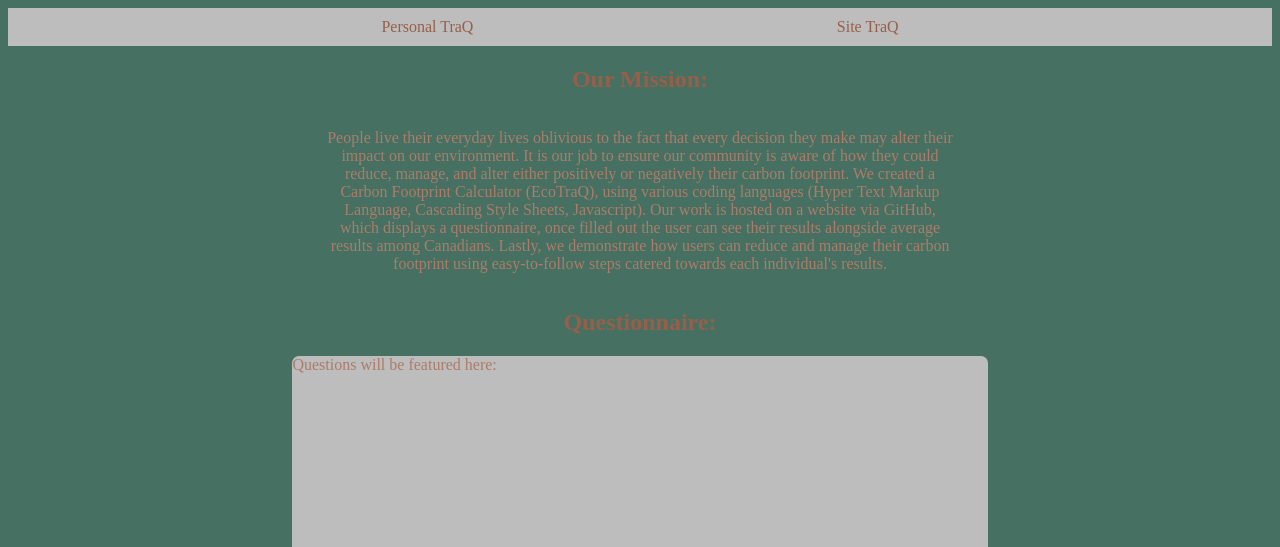
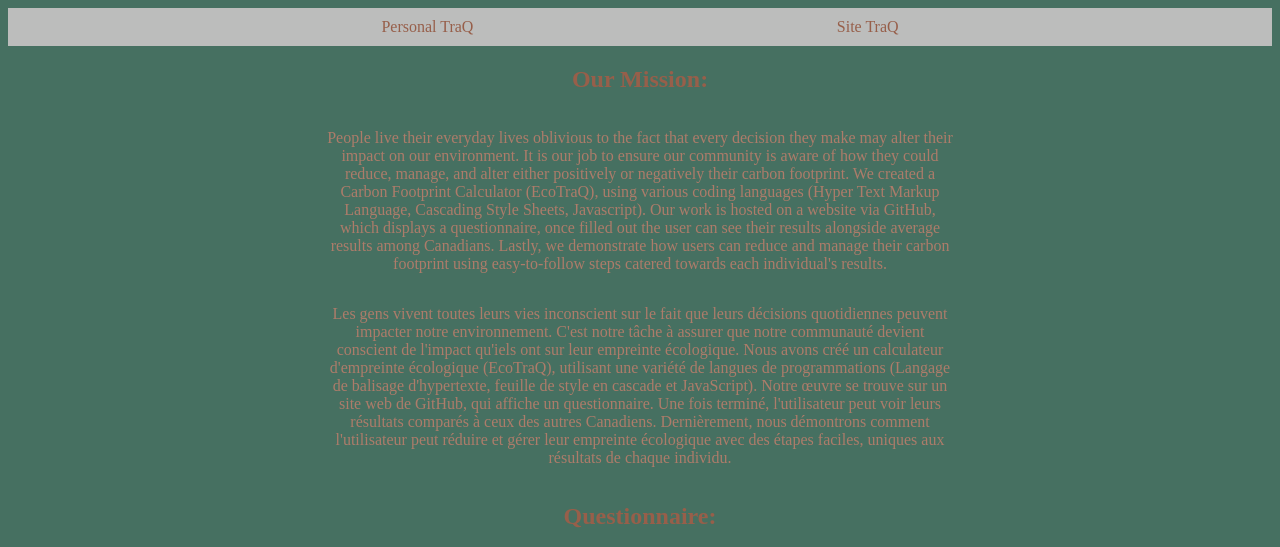
Before and after one commit to Science-Fair-with-the-cools/EcoTraQ, a plain HTML site: page index.html in a window 1280 px wide. Shown: the top 547 px of the page. Drawn offline with Linux system fonts and the light colour scheme.

Commit message:
Added French paragraph.
If you notice any mistakes, go right ahead and change it. Do whatever you want with this paragraph as well. (Put it elsewhere, or have it only appear once a French language button is selected, etc.)

```diff
--- a/index.html
+++ b/index.html
@@ -17,6 +17,7 @@
             <div id="project-desc">
                 <h2>Our Mission:</h2>
                 <p>People live their everyday lives oblivious to the fact that every decision they make may alter their impact on our environment. It is our job to ensure our community is aware of how they could reduce, manage, and alter either positively or negatively their carbon footprint. We created a Carbon Footprint Calculator (EcoTraQ), using various coding languages (Hyper Text Markup Language, Cascading Style Sheets, Javascript). Our work is hosted on a website via GitHub, which displays a questionnaire, once filled out the user can see their results alongside average results among Canadians. Lastly, we demonstrate how users can reduce and manage their    carbon footprint using easy-to-follow steps catered towards each individual's results.</p>
+                <p>Les gens vivent toutes leurs vies inconscient sur le fait que leurs décisions quotidiennes peuvent impacter notre environnement. C'est notre tâche à assurer que notre communauté devient conscient de l'impact qu'iels ont sur leur empreinte écologique. Nous avons créé un calculateur d'empreinte écologique (EcoTraQ), utilisant une variété de langues de programmations (Langage de balisage d'hypertexte, feuille de style en cascade et JavaScript). Notre œuvre se trouve sur un site web de GitHub, qui affiche un questionnaire. Une fois terminé, l'utilisateur peut voir leurs résultats comparés à ceux des autres Canadiens. Dernièrement, nous démontrons comment l'utilisateur peut réduire et gérer leur empreinte écologique avec des étapes faciles, uniques aux résultats de chaque individu.</p>
             </div>
 
             <!-- Questionnaire section -->
```
